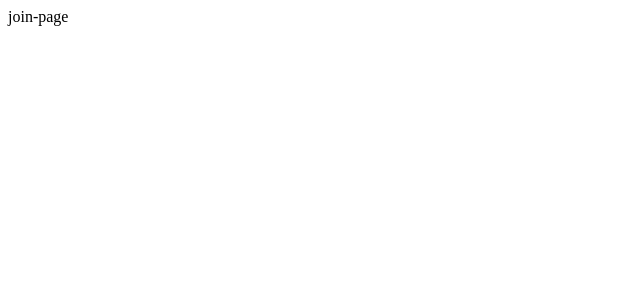
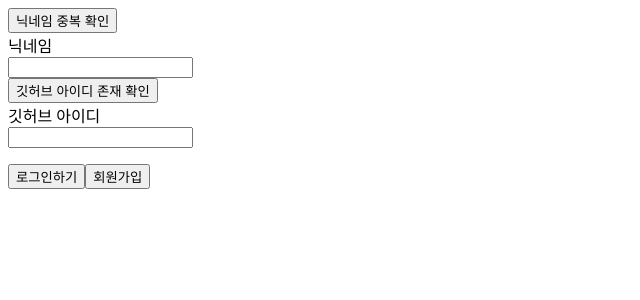
Before and after one commit to Co-Meet/co-meet-web, a React (Create React App) app: page /join in a window 1280 px wide. Shown: the top 300 px of the page, without its empty margins (0-640 px from the left). Built offline with nearby package versions, Linux system fonts and the light colour scheme.

Commit message:
feat : 회원가입 페이지 로직 생성

```diff
--- a/src/pages/Join/Join.tsx
+++ b/src/pages/Join/Join.tsx
@@ -1,9 +1,159 @@
-import React from 'react';
-import {Link} from 'react-router-dom';
-import {JOIN_PAGE, LOGIN_PAGE} from '../../consts/route';
+import React, {useState, useCallback, useContext} from 'react';
+import {useHistory} from 'react-router-dom';
+import {useMutation} from 'react-query';
+import {Member} from '../../types/member';
+import {Form, Input, Button, notification} from 'antd';
+import {checkGithubId, checkNickname, join} from '../../api/member';
 
 function Join() {
-  return <>join-page</>;
+  const history = useHistory();
+  const mutationCheckNickname = useMutation((email: string) => checkNickname(email));
+  const mutationCheckGithubId = useMutation((githubId: string) => checkGithubId(githubId));
+  const mutationJoin = useMutation((user: Member) => join(user));
+
+  const [user, setUser] = useState({nickname: '', githubId: ''});
+  const [errorMsg, setErrorMessage] = useState('');
+  const [canJoin, setCanJoin] = useState(false);
+
+  const _handleChange = useCallback(
+    (e: React.ChangeEvent<HTMLInputElement>): void => {
+      setUser({...user, [e.target.name]: e.target.value});
+    },
+    [user],
+  );
+
+  const _checkNickname = useCallback((): void => {
+    if (!user.nickname) {
+      notification.open({
+        message: '닉네임을 입력해주세요',
+      });
+    } else {
+      mutationCheckNickname
+        .mutateAsync(user.nickname)
+        .then(() => {
+          notification.open({
+            message: '닉네임 인증이 완료되었습니다',
+          });
+          setCanJoin(true);
+        })
+        .catch(err => {
+          if (err.message.includes('404')) {
+            notification.open({
+              message: '이미 존재하는 닉네임 입니다',
+            });
+          } else {
+            notification.open({
+              message: '예기치 못한 서버 에러가 발생했습니다.',
+            });
+          }
+        });
+    }
+  }, [mutationCheckNickname, user.nickname]);
+
+  const _checkGithubId = useCallback((): void => {
+    if (!user.githubId) {
+      notification.open({
+        message: '깃허브 아이디를 입력해주세요',
+      });
+    } else {
+      mutationCheckGithubId
+        .mutateAsync(user.githubId)
+        .then(() => {
+          notification.open({
+            message: '깃허브 아이디 인증이 완료되었습니다',
+          });
+          setCanJoin(true);
+        })
+        .catch(err => {
+          if (err.message.includes('404')) {
+            notification.open({
+              message: '존재하지 않는 깃허브 아이디입니다.',
+            });
+          } else {
+            notification.open({
+              message: '예기치 않은 서버에러가 발생했습니다.',
+            });
+          }
+        });
+    }
+  }, [mutationCheckNickname, user.githubId]);
+
+  const _handleSubmit = useCallback((): void => {
+    if (canJoin) {
+      mutationJoin
+        .mutateAsync(user)
+        .then(() => {
+          notification.open({
+            message: '회원가입에 성공했습니다',
+            description: '로그인을 진행해주세요',
+          });
+          history.push('/login');
+        })
+        .catch(() => {
+          notification.open({
+            message: '회원가입에 실패했습니다',
+            description: '다시 시도해주세요',
+          });
+        });
+    } else if (!canJoin) {
+      setErrorMessage('인증을 완료해주세요');
+    }
+  }, [canJoin, mutationJoin, history, user]);
+
+  return (
+    <div>
+      <Form onFinish={_handleSubmit} autoComplete="off">
+        <Button type="link" onClick={_checkNickname} disabled={mutationCheckNickname.isLoading}>
+          닉네임 중복 확인
+        </Button>
+        <Form.Item
+          label="닉네임"
+          name="nickname"
+          rules={[
+            {required: true, message: '닉네임을 입력해주세요'},
+            {
+              type: 'string',
+              message: '닉네임을 입력해주세요.',
+            },
+          ]}
+        >
+          <Input name="nickname" value={user.nickname} onChange={_handleChange} size="large" />
+        </Form.Item>
+        <Button type="link" onClick={_checkGithubId} disabled={mutationCheckGithubId.isLoading}>
+          깃허브 아이디 존재 확인
+        </Button>
+        <Form.Item
+          label="깃허브 아이디"
+          name="githubId"
+          rules={[
+            {required: true, message: '깃허브 아이디를 입력해주세요'},
+            {
+              type: 'string',
+              message: '깃허브 아이디을 입력해주세요.',
+            },
+          ]}
+        >
+          <Input name="githubId" value={user.githubId} onChange={_handleChange} size="large" />
+        </Form.Item>
+        <p>{errorMsg}</p>
+        <Form.Item>
+          <div>
+            <Button
+              type="link"
+              size="large"
+              onClick={() => history.push('/login')}
+              disabled={mutationJoin.isLoading}
+            >
+              로그인하기
+            </Button>
+            <Button type="primary" htmlType="submit" size="large" disabled={mutationJoin.isLoading}>
+              회원가입
+            </Button>
+          </div>
+        </Form.Item>
+      </Form>
+    </div>
+  );
 }
 
 export default Join;
```
